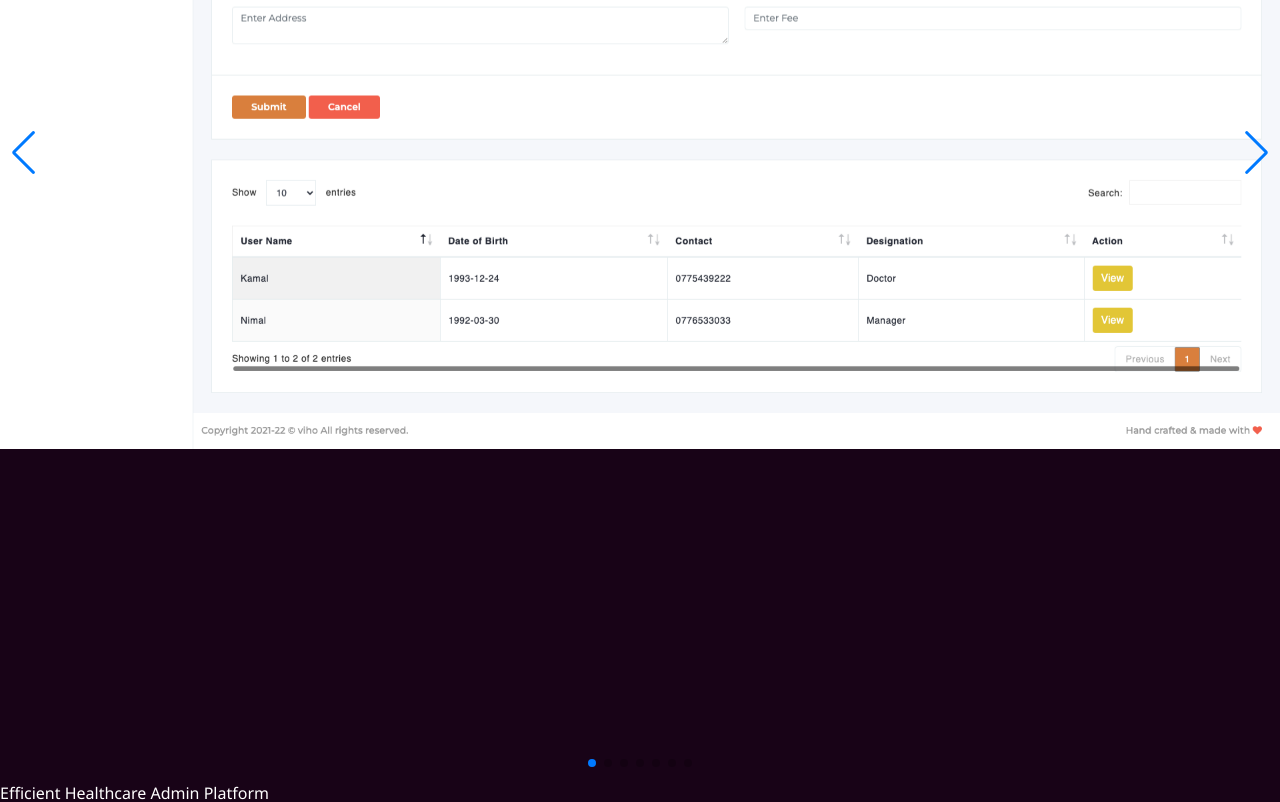
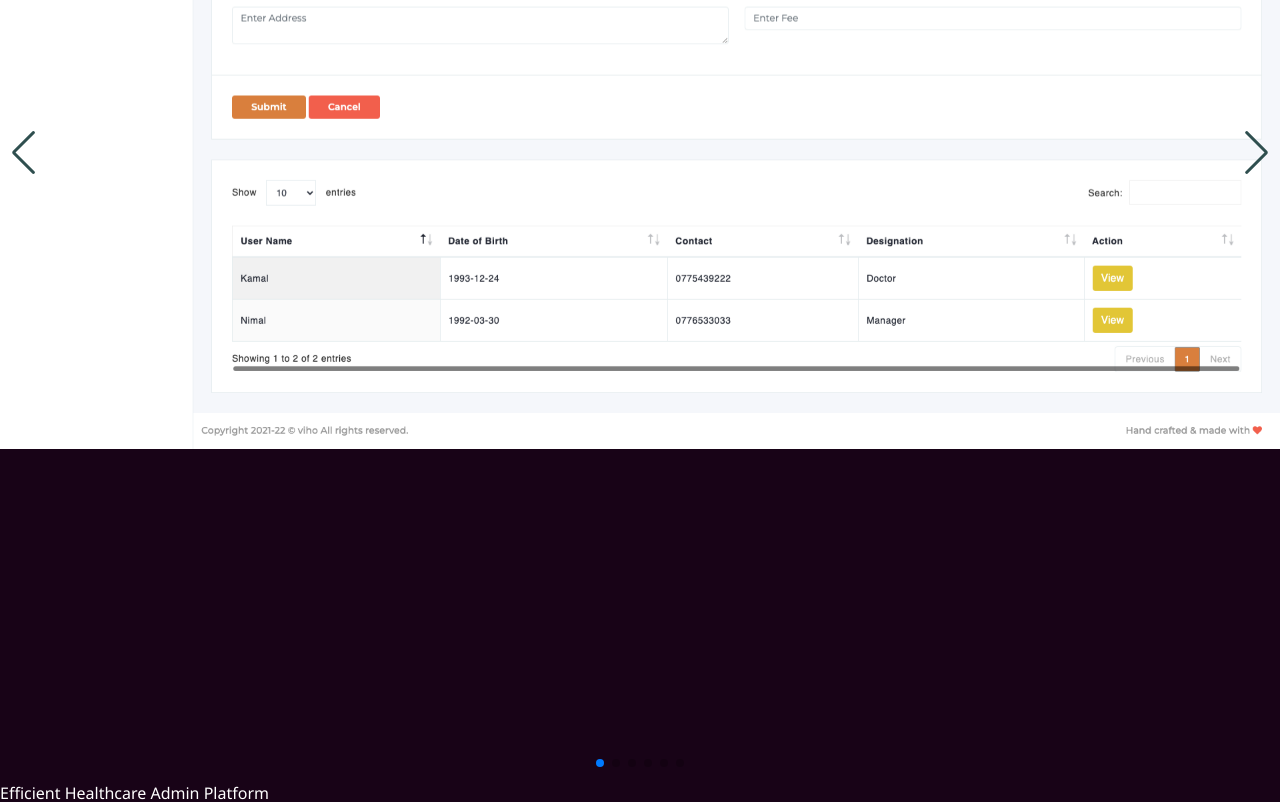
Before and after one commit to DishaniD/dishani-portfolio, a React (Vite) app: page / in a window 1280 px wide. Shown: the part 2200-3002 px from the top of the page. Built offline with nearby package versions, Linux system fonts and the light colour scheme.

Commit message:
all updated

```diff
--- a/src/constants/index.jsx
+++ b/src/constants/index.jsx
@@ -11,7 +11,7 @@ import project0001 from "../assets/project0001.jpeg";
 import project00001 from "../assets/project00001.jpeg";
 import project02 from "../assets/project02.png";
 import project002 from "../assets/project002.png";
-import project0002 from "../assets/project0002.png";
+// import project0002 from "../assets/project0002.png";
 import project00002 from "../assets/project00002.png";
 import project000002 from "../assets/project000002.png";
 import project0000002 from "../assets/project0000002.png";
@@ -83,7 +83,7 @@ export const PROJECTS = [
     description:
       "A modern and efficient Clinic Management System designed to streamline patient records, appointments, billing, and more. Built with a user-friendly interface and robust features to enhance healthcare administration.",
     techStack: ["Python", "Django", "Bootstrap","Charts"],
-    imageSrcs: [project2, project02, project002, project0002, project00002, project000002, project0000002],
+    imageSrcs: [project2, project02, project002, project00002, project000002, project0000002],
     link: "https://github.com/DishaniD/HealthHaven_Clinic-management_system/tree/main",
   },
   //   {
--- a/src/index.css
+++ b/src/index.css
@@ -8,7 +8,7 @@
     font-family: "Noto Sans", sans-serif;
     background-color: rgb(24,3,23);
     color: white;
-    --swiper-navigation-size: 22px;
+    --swiper-navigation-size: 12px;
 
 }
 
@@ -21,7 +21,8 @@
 /* Custom Swiper styles */
 .swiper-button-next,
 .swiper-button-prev {
-  color: #333333; /* Dark gray */
+  color: 	#2F4F4F !important ;/* Dark gray */
+  /* font-size: 14px !important; */
 }
 
 .swiper-pagination-bullet-active {
```
Also changed, not shown: 1 other file (tests, documents, lock files or other folders).
